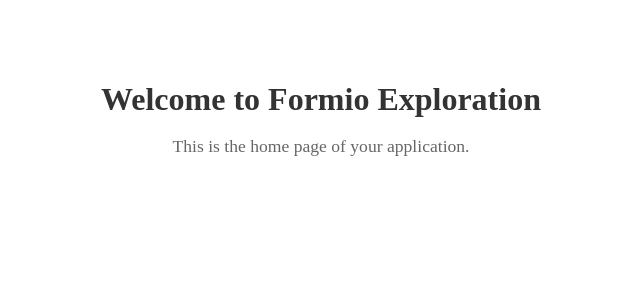
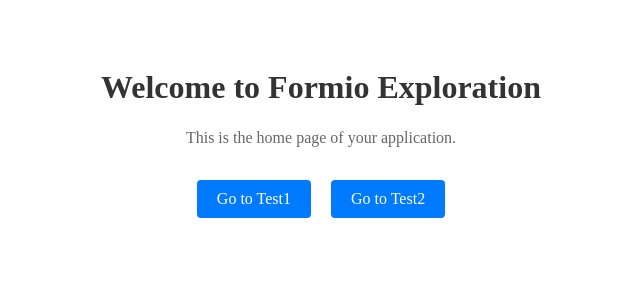
Before and after one commit to royhersh/formio-exploration, a React (Vite) app: page / in a window 1280 px wide. Shown: the top 300 px of the page, without its empty margins (319-959 px from the left). Built offline with nearby package versions, Linux system fonts and the light colour scheme.

Commit message:
refactor: reorganize routes into Routes directory

```diff
--- a/src/App.tsx
+++ b/src/App.tsx
@@ -1,7 +1,9 @@
 import React from 'react';
 import { BrowserRouter as Router, Routes, Route } from 'react-router-dom';
 import './App.css';
-import Home from './Home/Home';
+import Home from './Routes/Home/Home';
+import Test1 from './Routes/Test1/Test1';
+import Test2 from './Routes/Test2/Test2';
 
 // Import your components here
 // import Home from './Home/Home';
@@ -13,6 +15,8 @@ const App: React.FC = () => {
       <div className="App">
         <Routes>
           <Route path="/" element={<Home />} />
+          <Route path="/test1" element={<Test1 />} />
+          <Route path="/test2" element={<Test2 />} />
           <Route path="*" element={<div>404 - Page Not Found</div>} />
         </Routes>
       </div>
--- a/src/Home/Home.css
+++ /dev/null
@@ -1,14 +0,0 @@
-.home {
-  text-align: center;
-  padding: 2rem;
-}
-
-.home h1 {
-  color: #333;
-  margin-bottom: 1rem;
-}
-
-.home p {
-  color: #666;
-  font-size: 1.1rem;
-}
--- a/src/Home/Home.tsx
+++ /dev/null
@@ -1,13 +0,0 @@
-import React from 'react';
-import './Home.css';
-
-const Home: React.FC = () => {
-  return (
-    <div className="home">
-      <h1>Welcome to Formio Exploration</h1>
-      <p>This is the home page of your application.</p>
-    </div>
-  );
-};
-
-export default Home;
--- /dev/null
+++ b/src/Routes/Home/Home.css
@@ -0,0 +1,37 @@
+.home {
+  padding: 20px;
+  max-width: 800px;
+  margin: 0 auto;
+  text-align: center;
+}
+
+.home h1 {
+  color: #333;
+  margin-bottom: 20px;
+}
+
+.home p {
+  color: #666;
+  line-height: 1.5;
+  margin-bottom: 30px;
+}
+
+.home__links {
+  display: flex;
+  gap: 20px;
+  justify-content: center;
+}
+
+.home__link {
+  display: inline-block;
+  padding: 10px 20px;
+  background-color: #007bff;
+  color: white;
+  text-decoration: none;
+  border-radius: 4px;
+  transition: background-color 0.2s ease;
+}
+
+.home__link:hover {
+  background-color: #0056b3;
+}
--- /dev/null
+++ b/src/Routes/Home/Home.tsx
@@ -0,0 +1,22 @@
+import React from 'react';
+import { Link } from 'react-router-dom';
+import './Home.css';
+
+const Home: React.FC = () => {
+  return (
+    <div className="home">
+      <h1>Welcome to Formio Exploration</h1>
+      <p>This is the home page of your application.</p>
+      <div className="home__links">
+        <Link to="/test1" className="home__link">
+          Go to Test1
+        </Link>
+        <Link to="/test2" className="home__link">
+          Go to Test2
+        </Link>
+      </div>
+    </div>
+  );
+};
+
+export default Home;
--- /dev/null
+++ b/src/Routes/Test1/Test1.css
@@ -0,0 +1,37 @@
+.test1 {
+  padding: 20px;
+  max-width: 800px;
+  margin: 0 auto;
+  text-align: center;
+}
+
+.test1 h1 {
+  color: #333;
+  margin-bottom: 20px;
+}
+
+.test1 p {
+  color: #666;
+  line-height: 1.5;
+  margin-bottom: 30px;
+}
+
+.test1__links {
+  display: flex;
+  gap: 20px;
+  justify-content: center;
+}
+
+.test1__link {
+  display: inline-block;
+  padding: 10px 20px;
+  background-color: #007bff;
+  color: white;
+  text-decoration: none;
+  border-radius: 4px;
+  transition: background-color 0.2s ease;
+}
+
+.test1__link:hover {
+  background-color: #0056b3;
+}
--- /dev/null
+++ b/src/Routes/Test1/Test1.tsx
@@ -0,0 +1,19 @@
+import React from 'react';
+import { Link } from 'react-router-dom';
+import './Test1.css';
+
+const Test1: React.FC = () => {
+  return (
+    <div className="test1">
+      <h1>Test1 Page</h1>
+      <p>This is the Test1 page content.</p>
+      <div className="test1__links">
+        <Link to="/" className="test1__link">
+          Back to Home
+        </Link>
+      </div>
+    </div>
+  );
+};
+
+export default Test1;
--- /dev/null
+++ b/src/Routes/Test2/Test2.css
@@ -0,0 +1,37 @@
+.test2 {
+  padding: 20px;
+  max-width: 800px;
+  margin: 0 auto;
+  text-align: center;
+}
+
+.test2 h1 {
+  color: #333;
+  margin-bottom: 20px;
+}
+
+.test2 p {
+  color: #666;
+  line-height: 1.5;
+  margin-bottom: 30px;
+}
+
+.test2__links {
+  display: flex;
+  gap: 20px;
+  justify-content: center;
+}
+
+.test2__link {
+  display: inline-block;
+  padding: 10px 20px;
+  background-color: #007bff;
+  color: white;
+  text-decoration: none;
+  border-radius: 4px;
+  transition: background-color 0.2s ease;
+}
+
+.test2__link:hover {
+  background-color: #0056b3;
+}
--- /dev/null
+++ b/src/Routes/Test2/Test2.tsx
@@ -0,0 +1,19 @@
+import React from 'react';
+import { Link } from 'react-router-dom';
+import './Test2.css';
+
+const Test2: React.FC = () => {
+  return (
+    <div className="test2">
+      <h1>Test2 Page</h1>
+      <p>This is the Test2 page content.</p>
+      <div className="test2__links">
+        <Link to="/" className="test2__link">
+          Back to Home
+        </Link>
+      </div>
+    </div>
+  );
+};
+
+export default Test2;
```
Also changed, not shown: 1 other file (tests, documents, lock files or other folders).
